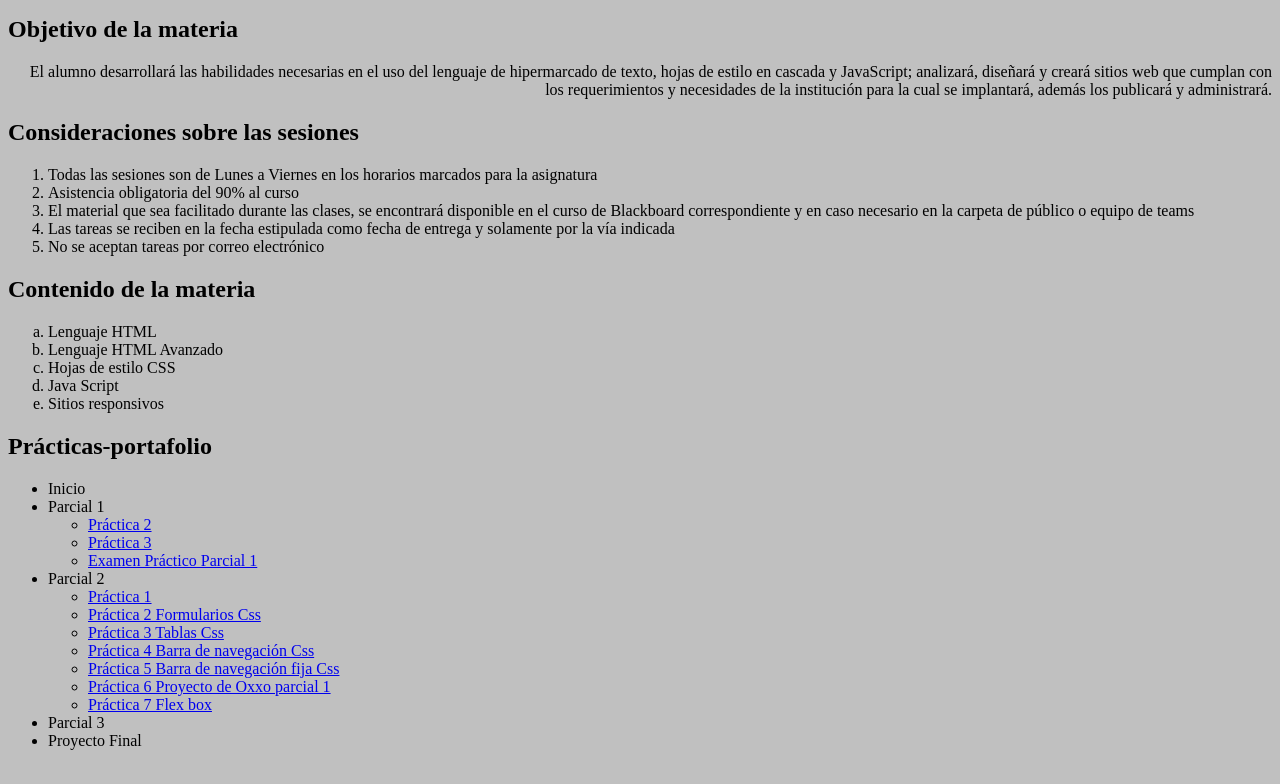
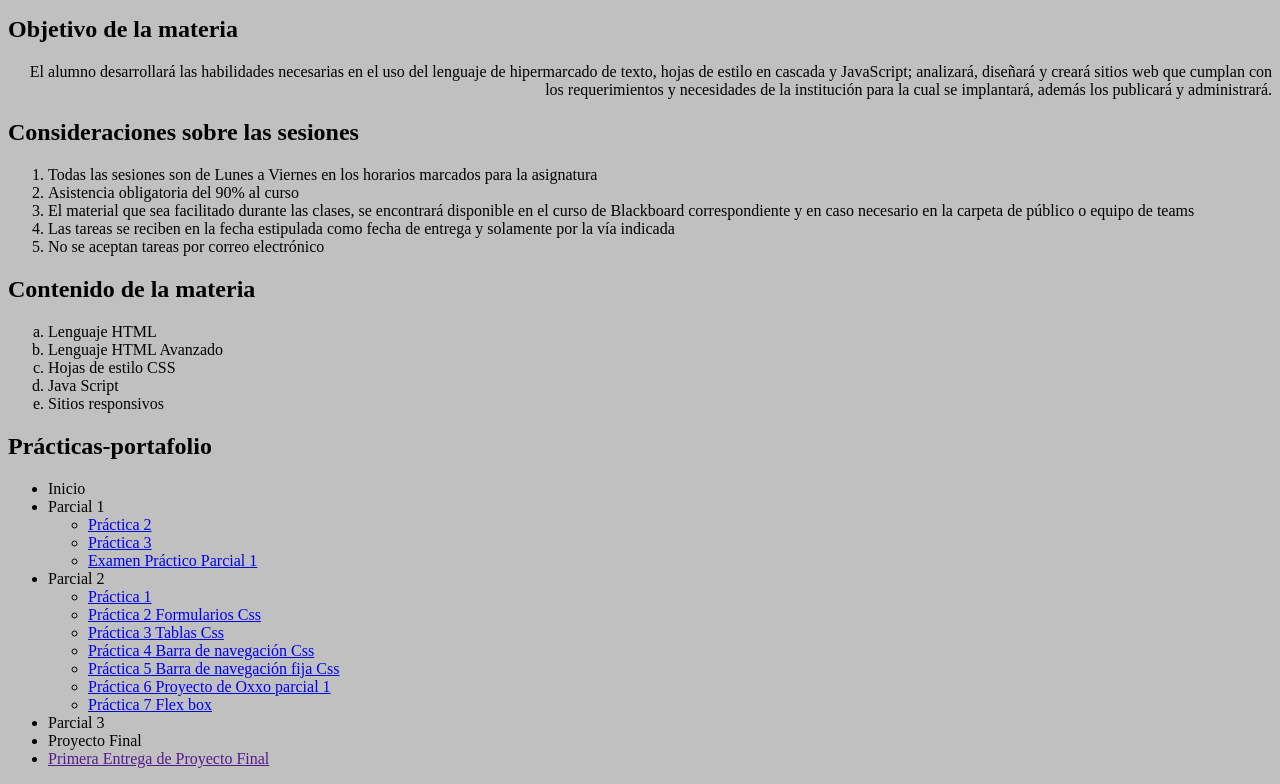
Before and after one commit to 3mm4nu3lMr/evidencias1web, a plain HTML site: page index.html in a window 1280 px wide. Shown: the part 966-1750 px from the top of the page. Drawn offline with Linux system fonts and the light colour scheme.

Commit message:
index.html

```diff
--- a/index.html
+++ b/index.html
@@ -115,6 +115,9 @@ Fecha: 06/02/25-->
 				</ul>
 			<li>Parcial 3</li>
 			<li>Proyecto Final</li>
+				<lu>
+					<li> <a href= >Primera Entrega de Proyecto Final</a></li>
+				</lu>
 		</ul>
 
 
```
